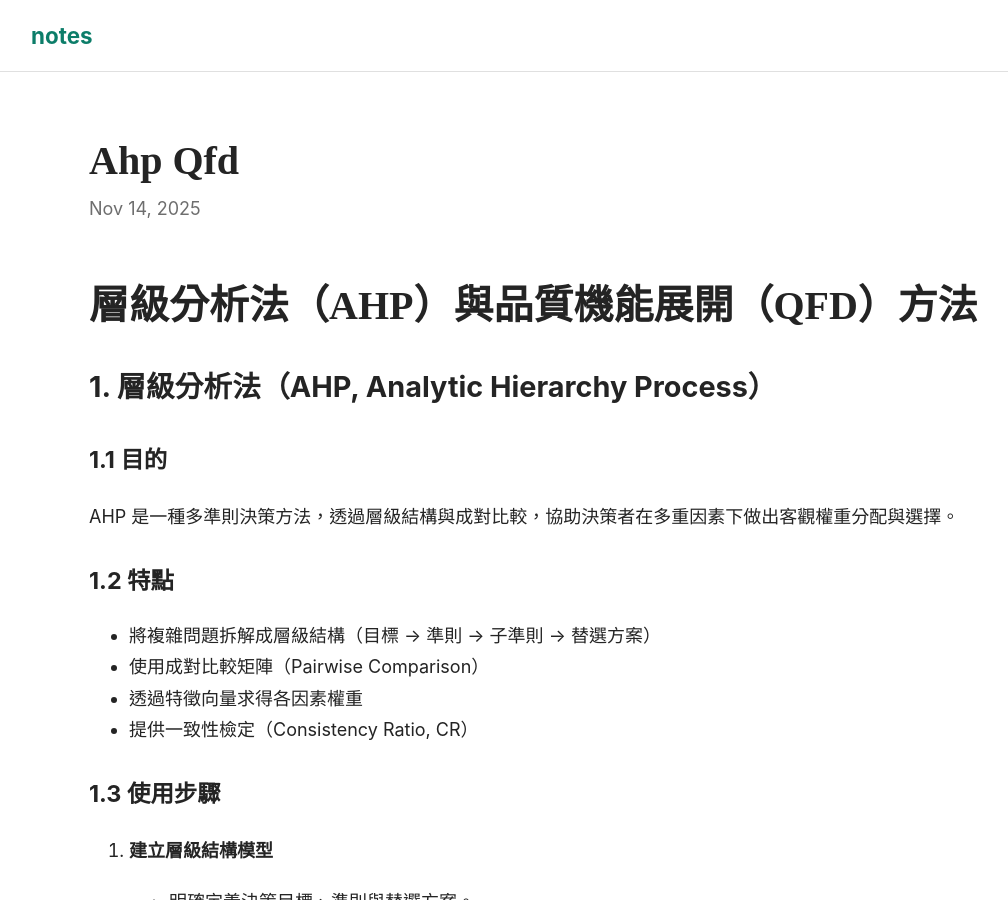
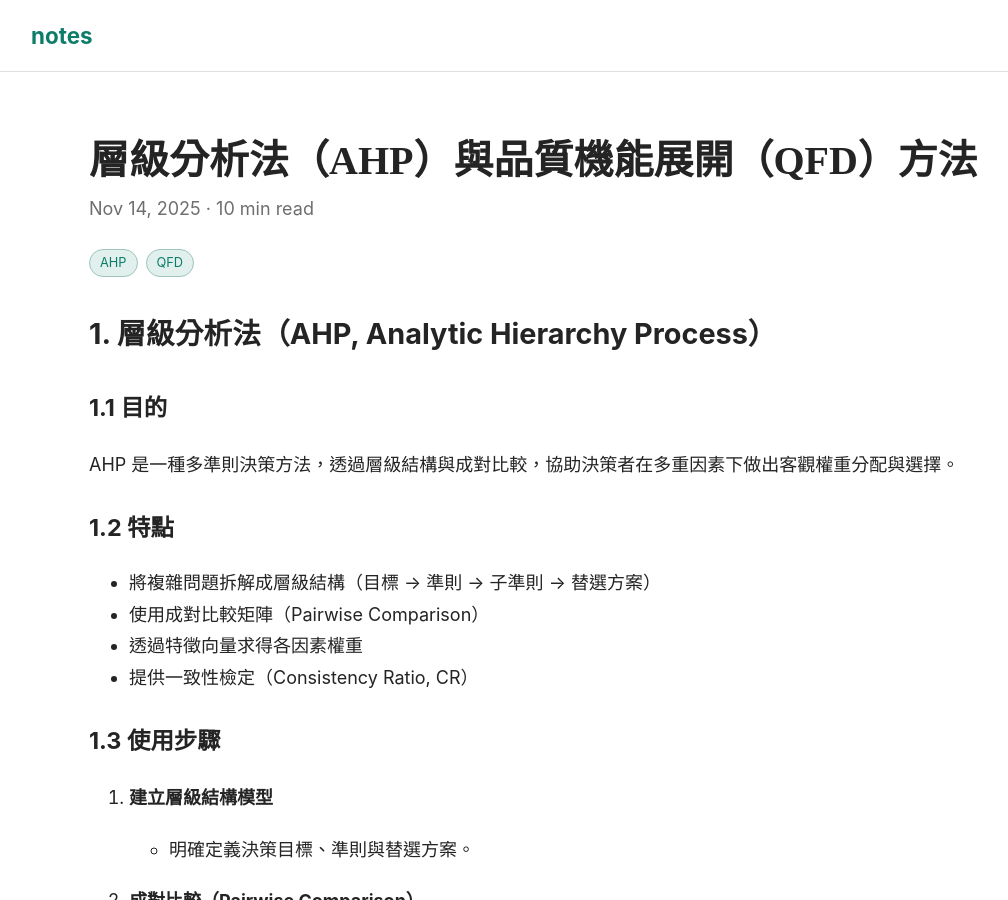
Before and after one commit to linjose/notes, a Jekyll site: the page built from _posts/2025-11-14-AHP-QFD.md, in a window 1280 px wide and 900 px high. Shown: the whole window, without its empty margins (1-1009 px from the left). Built offline with Jekyll 4.4.1, drawn with Linux system fonts in a browser that asks for light colours; our own code applies the rules of GitHub Pages for plain Markdown files.

Commit message:
Update 2025-11-14-AHP-QFD.md

```diff
--- a/_posts/2025-11-14-AHP-QFD.md
+++ b/_posts/2025-11-14-AHP-QFD.md
@@ -1,4 +1,11 @@
-# 層級分析法（AHP）與品質機能展開（QFD）方法
+---
+layout: post
+title: 層級分析法（AHP）與品質機能展開（QFD）方法
+date: 2025-11-14
+reading_time: 10 min read
+tags: [AHP,QFD]
+excerpt:
+---
 
 ## 1. 層級分析法（AHP, Analytic Hierarchy Process）
 
```
